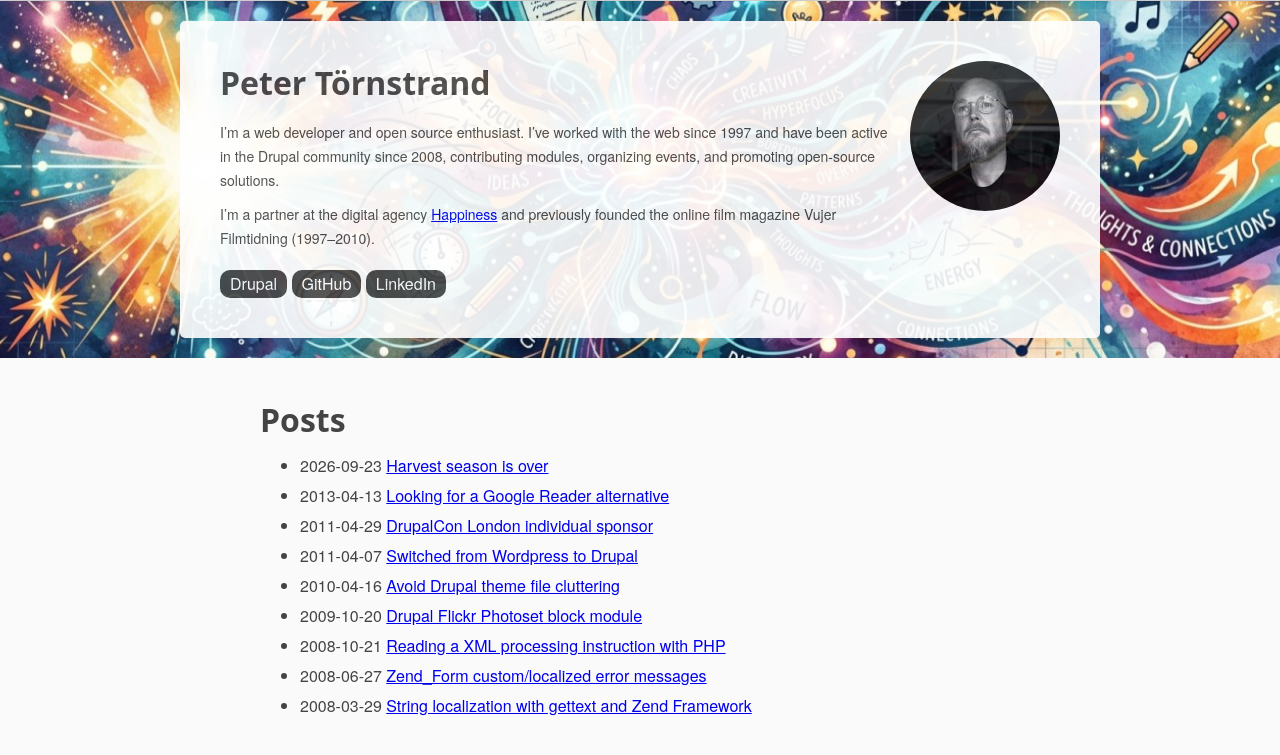
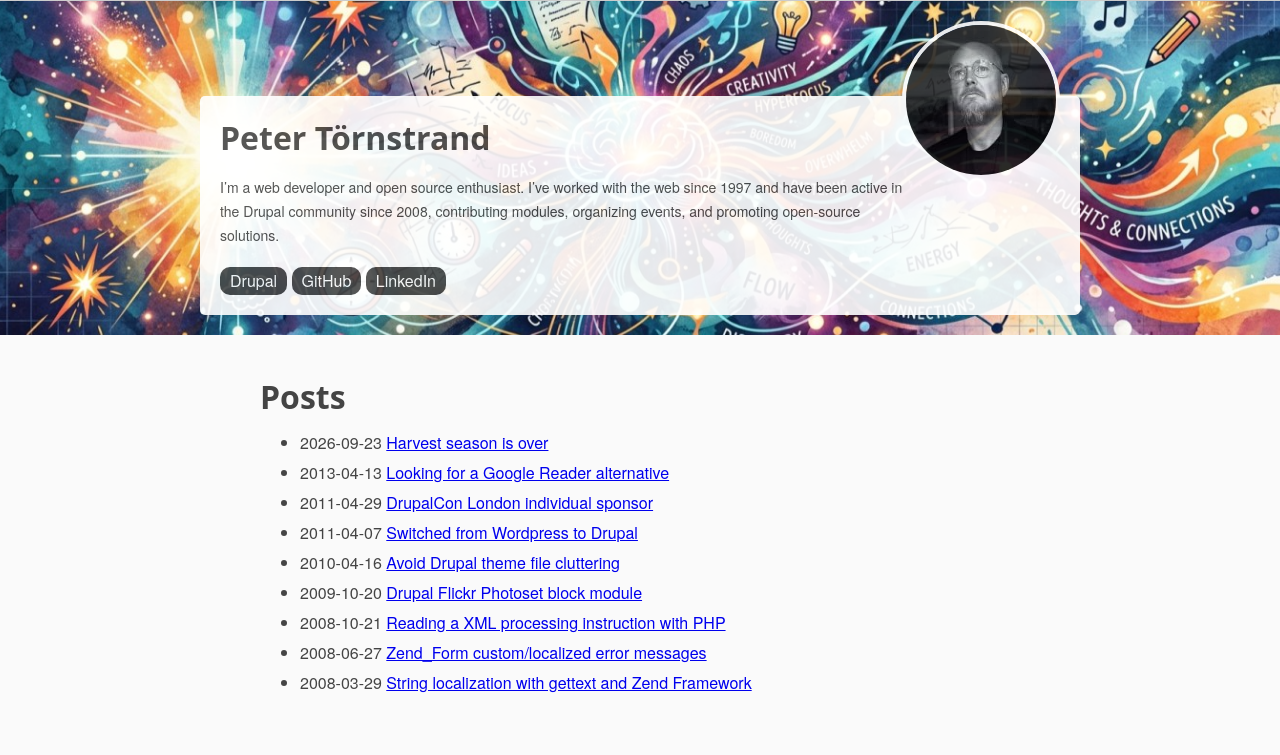
Before and after one commit to petertornstrand/tornstrand.com, a Jekyll site: the page built from index.html, in a window 1280 px wide. Shown: the top 755 px of the page. Built offline with Jekyll 4.4.1, drawn with Linux system fonts in a browser that asks for light colours; some web fonts are replaced.

Commit message:
Refactored About section and Links styling in CSS, updated Header layout and positioning, improved responsive design, and removed outdated content from the default layout.

```diff
--- a/_layouts/default.html
+++ b/_layouts/default.html
@@ -20,7 +20,6 @@
         <div class="about">
             <h1>Peter Törnstrand</h1>
             <p>I’m a web developer and open source enthusiast. I’ve worked with the web since 1997 and have been active in the Drupal community since 2008, contributing modules, organizing events, and promoting open-source solutions.</p>
-            <p>I’m a partner at the digital agency <a href="http://www.happiness.se/">Happiness</a> and previously founded the online film magazine Vujer Filmtidning (1997–2010).</p>
         </div>
         <div class="links">
             <p>
--- a/css/style.css
+++ b/css/style.css
@@ -47,44 +47,6 @@ p.lead { font-size: 24px; line-height: 28px; color: #777;  }
 em { font-style: italic; }
 strong { font-weight: bold;}
 small { font-size: 80%; }
-
-/* About */
-
-.about h1 {
-	margin-top: 0;
-}
-
-.about p {
-	font-size: 14px;
-	margin-bottom: 10px;
-}
-
-/* Links */
-
-a, a:visited {text-decoration: underline; outline: 0; }
-a:hover, a:focus { color: #000; text-decoration: none;}
-p a, p a:visited { line-height: inherit; }
-
-.links a {
-	display: inline-block;
-	padding: 2px 10px;
-	background-color: #444;
-	border-radius: 10px;
-	text-decoration: none;
-	color: #fff;
-}
-
-.links a:visited {
-	color: #fff;
-}
-
-.links p:first-of-type {
-	margin-top: 20px;
-}
-
-.links p:last-of-type {
-	margin-bottom: 0;
-}
 
 /* Lists */
 
@@ -147,22 +109,65 @@ blockquote p:last-of-type { margin-bottom: 0; }
 /* Header */
 
 img.profile {
-	float: right;
+	position: absolute;
+	top: -75px;
+	right: 20px;
 	border-radius: 50%;
+	border: 4px solid #fff;
 	width: 150px;
-	margin: 0 0 20px 20px;
+	height: 150px;
 }
 
-@media (max-width: 460px) {
-	img.profile {
-		display: none;
+/* About */
+
+.about h1 {
+	margin-top: 0;
+}
+
+@media (max-width: 500px) {
+	.about h1 {
+		max-width: 10ch;
 	}
 }
+
+.about p {
+	max-width: 90ch;
+	font-size: 14px;
+	margin-bottom: 10px;
+}
+
+/* Links */
+
+a, a:visited {text-decoration: underline; outline: 0; }
+a:hover, a:focus { color: #000; text-decoration: none;}
+p a, p a:visited { line-height: inherit; }
+
+.links a {
+	display: inline-block;
+	padding: 2px 10px;
+	background-color: #444;
+	border-radius: 10px;
+	text-decoration: none;
+	color: #fff;
+}
+
+.links a:visited {
+	color: #fff;
+}
+
+.links p:first-of-type {
+	margin-top: 20px;
+}
+
+.links p:last-of-type {
+	margin-bottom: 0;
+}
+
 
 /* Layout */
 
 header {
-	padding: 20px;
+	padding: 95px 20px 20px;
 	border-top: 1px solid #ccc;
 	background: url(/images/header-bg.jpeg) center center / cover no-repeat;
 	margin-bottom: 40px;
@@ -174,7 +179,8 @@ header .content-container {
 	background: #fff;
 	opacity: 0.9;
 	border-radius: 5px;
-	padding: 40px;
+	padding: 20px;
+	position: relative;
 }
 
 #main {
```
